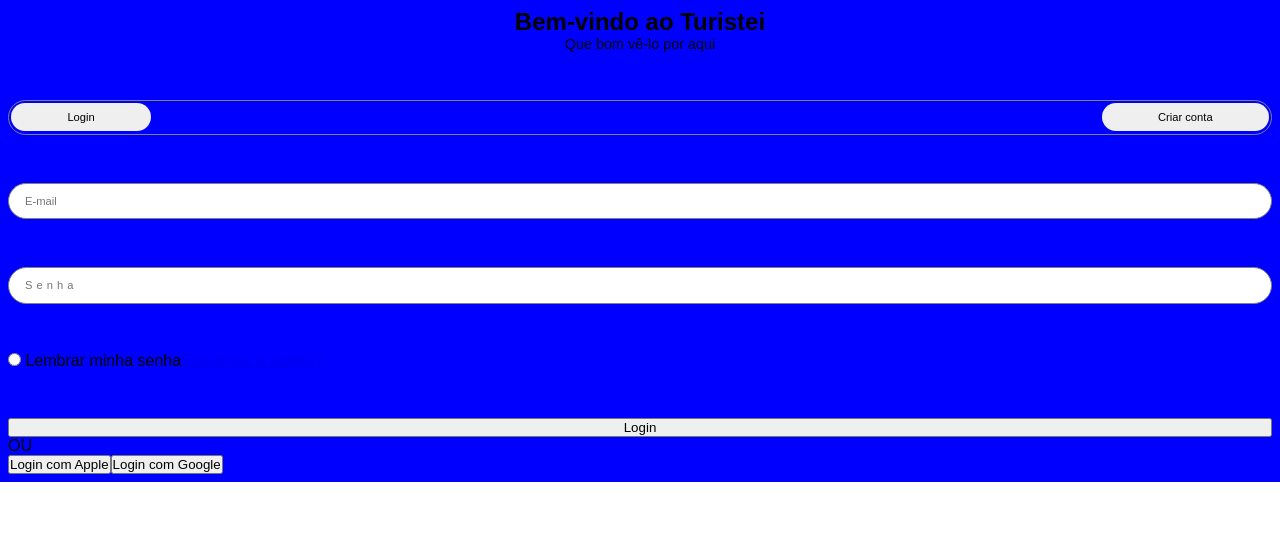
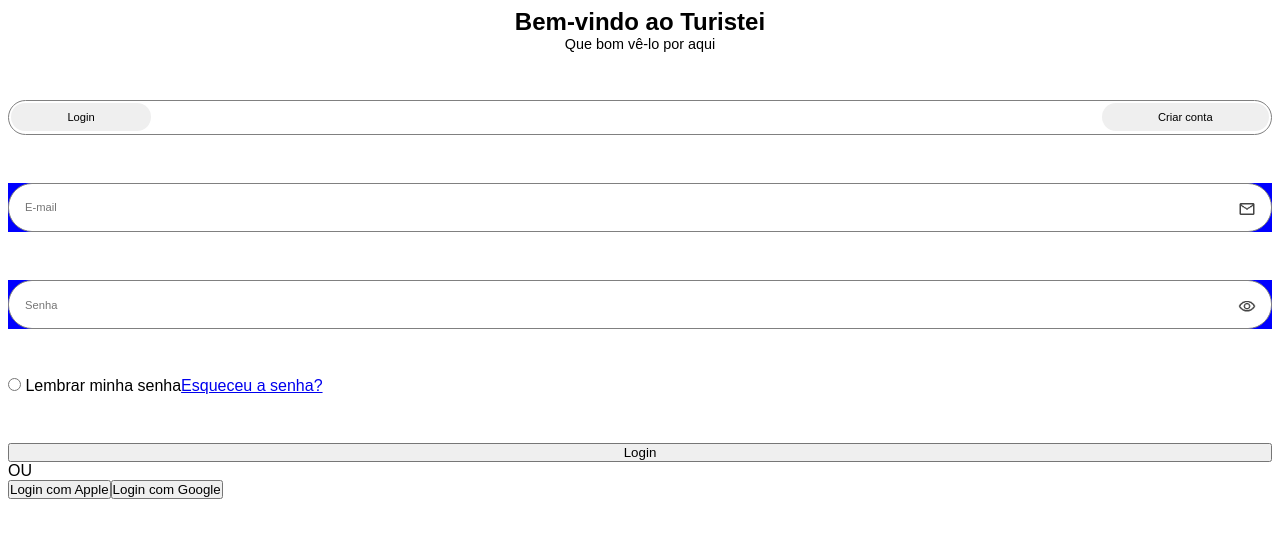
Before and after one commit to FabricioBasilio/pagina-login-turistei, a React (Vite) app: page / in a window 1280 px wide. Shown: the top 538 px of the page. Built offline with nearby package versions, Linux system fonts and the light colour scheme.

Commit message:
feat: estilizacao dos inputs e adicao dos icones dos inputs

```diff
--- a/src/components/FormularioLogin/FormularioLogin.jsx
+++ b/src/components/FormularioLogin/FormularioLogin.jsx
@@ -1,4 +1,7 @@
 import "./FormularioLogin.scss";
+import mail from "../../assets/images/mail.png"
+import visibility from "../../assets/images/visibility.png"
+
 
 function FormularioLogin() {
   return (
@@ -13,8 +16,8 @@
         <button>Criar conta</button>
       </div>
       <form className="conteudo__formulario">
-        <input placeholder="E-mail" type="email" required />
-        <input placeholder="Senha" type="password" required />
+        <div><input placeholder="E-mail" type="email" maxLength={30} required /> <img src={mail} alt="Ícone de e-mail"/></div>
+        <div><input placeholder="Senha" type="password" maxLength={10} required /> <img src={visibility} alt="Ícone de visualização"/></div>
         <section className="formulario__opcoes">
           <input type="radio" id="lembrar_senha" />{" "}
           <label htmlFor="lembrar_senha">Lembrar minha senha</label>
--- a/src/components/FormularioLogin/FormularioLogin.scss
+++ b/src/components/FormularioLogin/FormularioLogin.scss
@@ -1,6 +1,6 @@
 $radius_padrao: 1.5rem;
 $font_size_padrao: 0.7rem;
-$border_entradas: 0.1rem solid gray;
+$border_entradas: 0.12rem solid gray;
 
 section.login_card__conteudo {
   display: flex;
@@ -47,15 +47,30 @@
     flex-direction: column;
     gap: 3rem;
 
+    div {
+      position: relative;
+      background-color: blue;
       input {
-      padding: 0.7rem;
-      padding-left: 1rem;
+        padding: 1.1rem 0 1.1rem 1rem;
         font-size: $font_size_padrao;
         border-radius: $radius_padrao;
         border: $border_entradas;
+        width: 100%;
 
         &[type="password"] {
           letter-spacing: 0.25rem;
+
+          &::placeholder {
+            letter-spacing: initial;
+          }
+        }
+      }
+
+      img {
+        position: absolute;
+        top: 1.1rem;
+        right: 1rem;
+        width: 1.1rem;
       }
     }
   }
--- a/src/components/LoginCard/LoginCard.scss
+++ b/src/components/LoginCard/LoginCard.scss
@@ -1,8 +1,5 @@
 main.login_card {
-    background-color: blue;
-    width: 100%;
-    height: 100%;
-    padding: 0.5rem;
-
-
+  width: 100%;
+  height: 100%;
+  padding: 0.5rem;
 }
```
Lines whose indentation alone changed are shown as unchanged.
